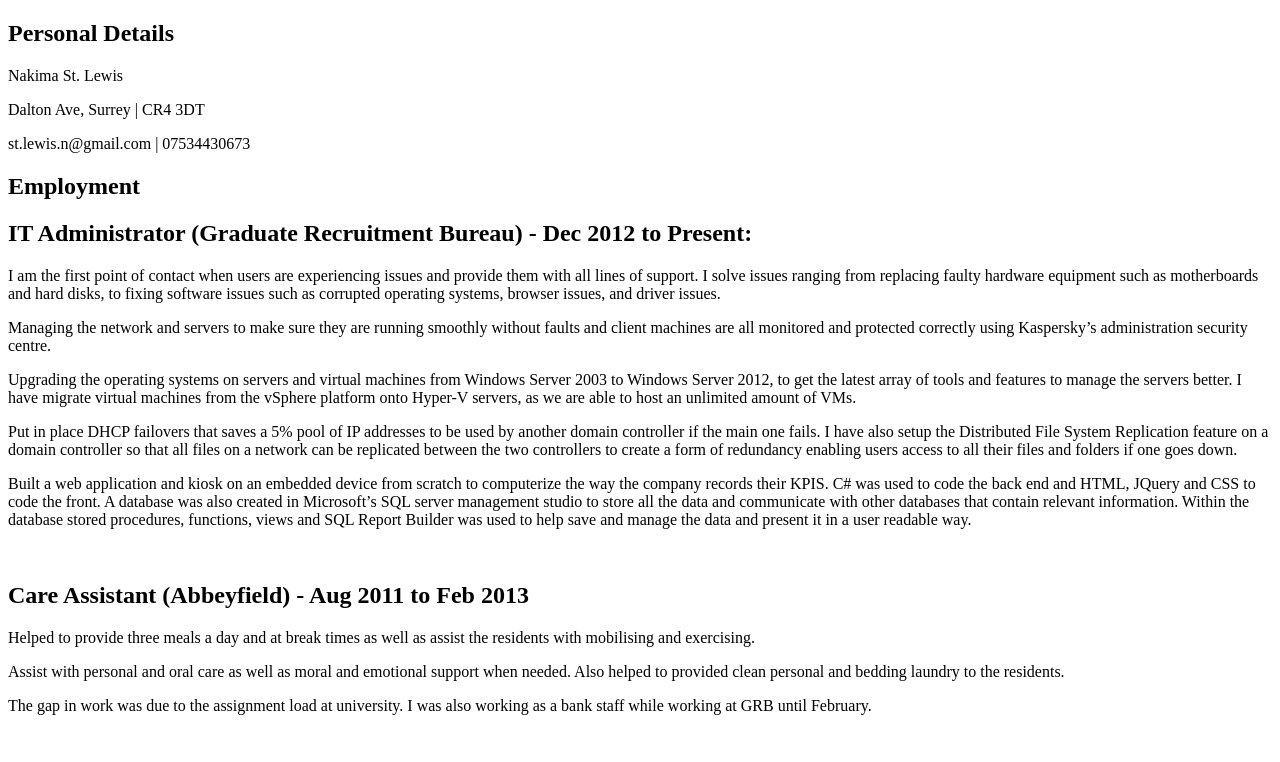
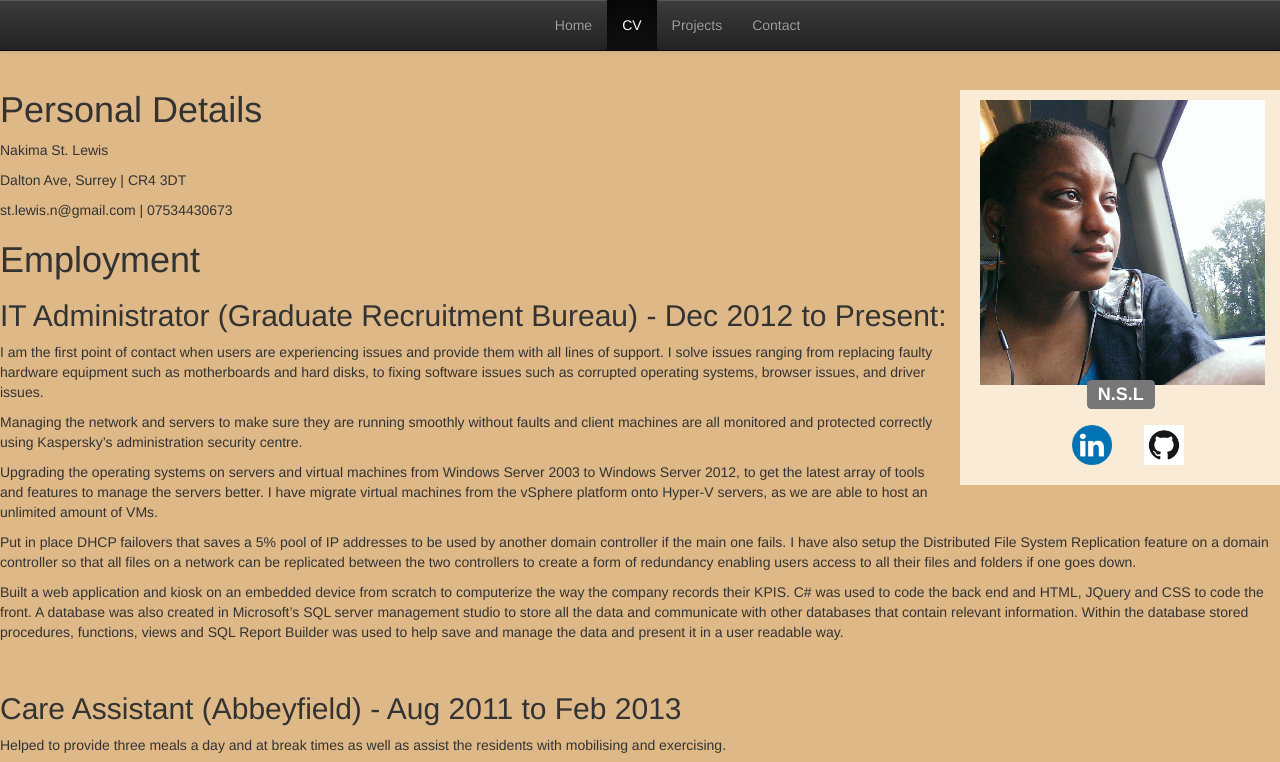
Before and after one commit to N-S-L/CvWebsite, a plain HTML site: page CvPage.html in a window 1280 px wide. Shown: the top 762 px of the page. Drawn offline with nearby package versions, Linux system fonts and the light colour scheme; files that its build step writes are made by us from their sources.

Commit message:
Adding Updated website with added css and javascript

```diff
--- a/CvPage.html
+++ b/CvPage.html
@@ -9,13 +9,56 @@
 		</script>
 	<![endif]-->
 
-		<script type="text/javascript" src="Scripts/WebsiteJS.js"></script>
-		<link rel="stylesheet" href="WebsiteCSS.css" media="screen" title="no title" charset="utf-8">
+	<script type="text/javascript" src="./Plugins/js/bootstrap.js"></script>
+	<script type="text/javascript" src="./WebsiteJS.js"></script>
+
+	<link rel="stylesheet" type="text/css" href="./Plugins/css/bootstrap.css" title=""></link>
+	<link rel="stylesheet" type="text/css" href="./Plugins/css/bootstrap-theme.css" title=""></link>
+	<link rel="stylesheet" type="text/css" href="./css/WebsiteCSS.css" title=""></link>
+
 	<title> Nakima's Site</title>
 </head>
 
 	<body>
 		<div id="SiteContainer">
+			<!-- This is the header of the site that will include the site nav and such.  -->
+			<div class="navbar-header">
+					<header id="MainSiteHeader" role="banner">
+						<!-- This is a nav bar allowing the user to navigate around the main site. -->
+						<nav class="navbar navbar-inverse navbar-default navbar-fixed-top" id="MainNavBar" role="navigation">
+							<div class="container-fluid">
+								<ul class="nav navbar-nav">
+									<li ><a href="index.html" role="">Home</a></li>
+									<li class="active"><a href="CVPage.html">CV</a></li>
+									<li><a href="#">Projects</a></li>
+									<li><a href="Contact.html">Contact</a></li>
+								</ul>
+							</div>
+						</nav>
+
+					<!-- The site name / logo goes here -->
+					<!-- The site breadcrumb goes here -->
+				</header>
+			</div>
+
+			<!-- This aside will hold the side bar consisting of my photot and my social links. -->
+			<aside class="sidebar" id="Sidebar">
+				<div id="MugshotSection" role="img">
+					<img src="Images/MyPhoto.jpg" alt="Photo cannot be displayed" title="N.S.L" id="N-S-L_Photo"/>
+				</div>
+				<div class="usernameDiv">
+						<label id="username" class="label label-default" for="N-S-L_Photo">N.S.L</label>
+				</div>
+				<div id="SocialLinksDiv" class="ShareButtons" role="SocialLinks">
+						<nav id="SocialNavigation" role="SocialNavigation">
+							<ul id="SocialLinkButton" class="nav nav-pills">
+								<li><a href="https://uk.linkedin.com/in/nakima-st-lewis-a86a0349" role="LinkedIn"><img src="./Images/linkedin.png" alt="LinkedIn" /></a></li>
+								<li><a href="https://github.com/N-S-L" role="GitHub"><img src="./Images/GitHub-Mark.png" alt="GitHub" /></a></li>
+							</ul>
+						</nav>
+				</div>
+			</aside>
+
       <header id="PersonalDetails" role="PersonalDeatils">
 				<!-- can have many headers in many sections -->
 				<section id="PersonlDetails">
--- a/css/WebsiteCSS.css
+++ b/css/WebsiteCSS.css
@@ -1,25 +1,71 @@
-// Set the body and the html to have no padding, borders or margin.
+/*! Set the body and the html to have no padding, borders or margin.*/
 body {
   margin: 0px;
   padding: 0px;
   padding-top: 70px;
   border: 0px;
+  background-color: burlywood;
+}
+/*! Move the text in the navbar to the centre*/
+.container-fluid{
+ margin-left: 41%;
+}
+/*! Set the sidebar to be a certain width and to always display on the left.*/
+.sidebar{
+  float: right;
+  max-height: 100%;
+  min-width: 25%;
+  max-width: 25%;
+  margin-left: 10px;
+  padding: 10px;
+  background-color: antiquewhite;
 }
 
-// Style the main navigation to be displayed at the top of the page.
-.MainNavigation{
-  display: inline-block !important;
-  font-size: 18px;
+.ShareButtons img{
+  width: 40px;
+  border: 0px;
+  box-shadow: 0;
+  display: inline;
 }
 
-// Set the sidebar to be a certain width and to always display on the left.
-.sidebar{
-  min-width: 30px;
-  max-width: 90px;
+/**********************!
+*      HOME PAGE       *
+***********************/
+
+/*! Style the photo on the home page.*/
+#N-S-L_Photo{
+  width: 95%;
+  height: 95%;
+  margin-left: 10px;
+  margin-top: : 10px;
+}
+/*! Style the username under the photo.*/
+#username{
+  margin-left: 39%;
+  font-size: large;
+}
+/*! Style the div that the username is contained in.*/
+#usernameDiv{
+  padding-bottom: 50px;
+}
+/*! make the summary appear on the left of the aside.*/
+#InsideSummary{
+  margin-left: 50px;
+  padding-left: 50px;
 }
 
+/*! make the social links apear in the centre.*/
+#SocialLinksDiv{
+  padding-top: 10px;
+  margin-left: 29%;
+}
 
-// Size the picture to 20% of width.
-#N-S-L_Photo{
-  max-width: 10%;
-}
+/**********************!
+*    Portfolio PAGE   *
+***********************/
+
+
+
+/**********************!
+*     CONTACT PAGE     *
+***********************/
```
Also changed, not shown: Contact.html (+61 -0 lines), Index.html (+17 -13 lines), Images/GitHub-Mark.png (added), Images/Instagram-icon.png (added), Images/linkedin.png (added), Images/slack.png (added). Lines whose indentation alone changed are shown as unchanged.
